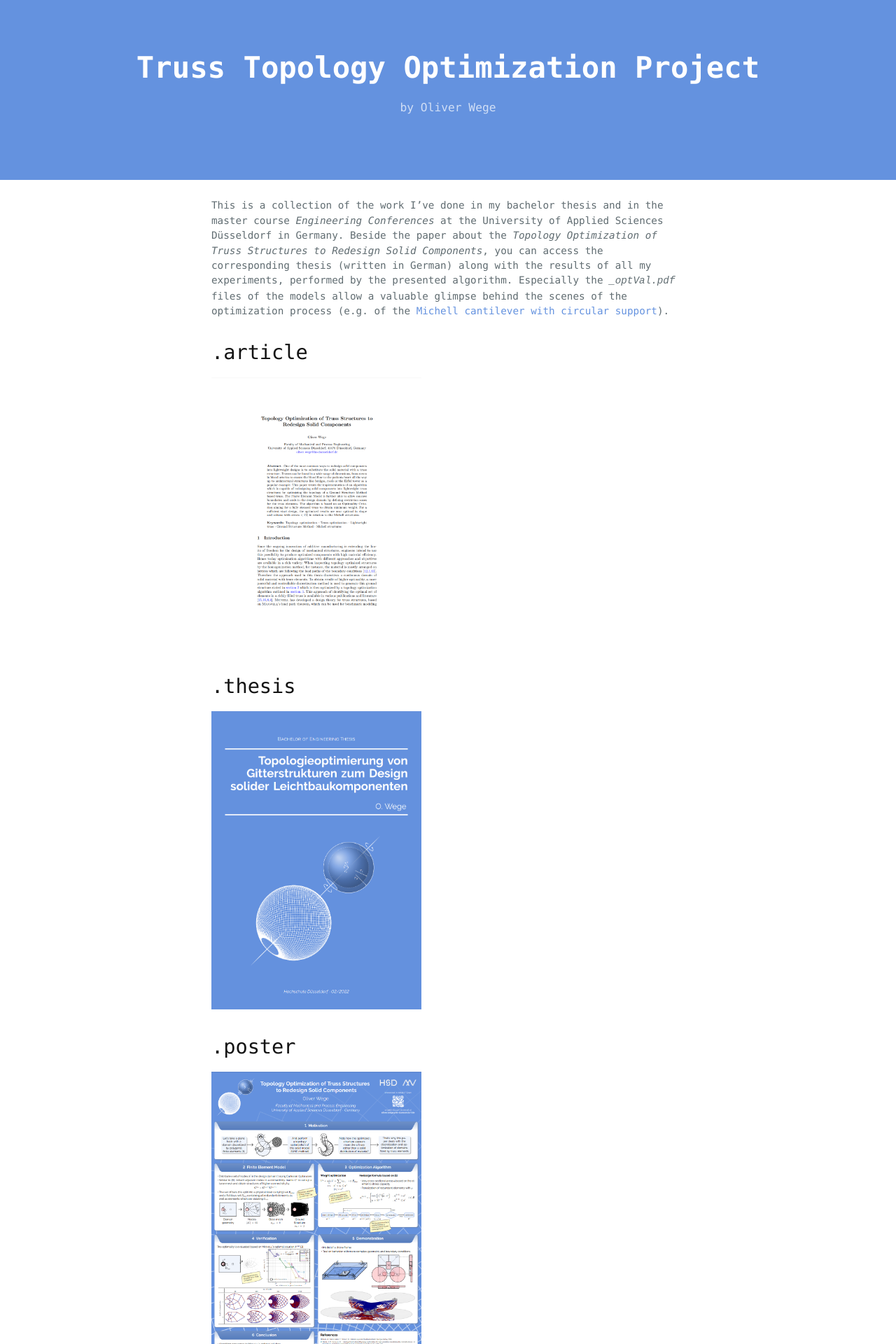
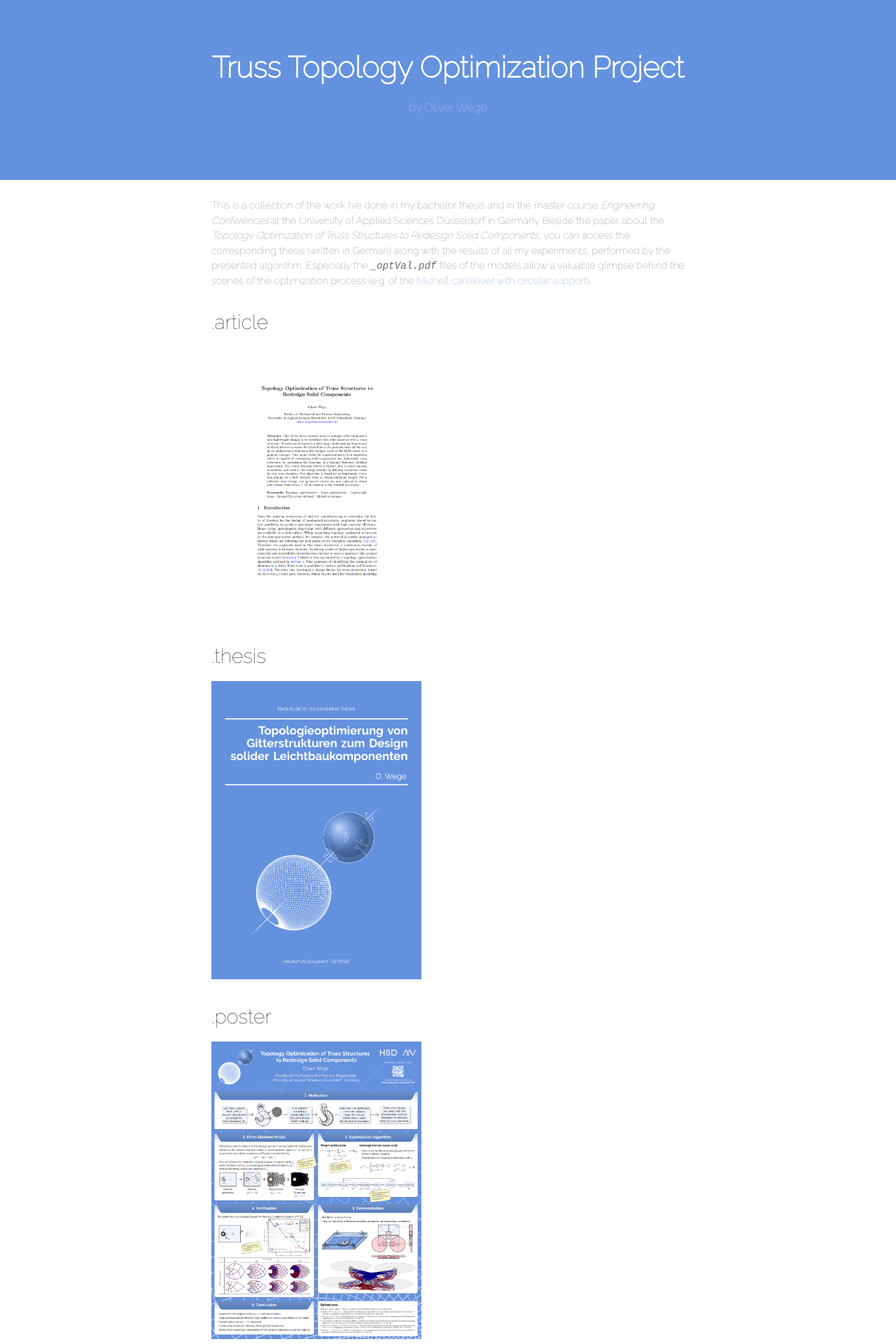
Before and after one commit to olwege/olwege.github.io, a Jekyll site: the page built from index.md, in a window 1280 px wide. Shown: the top 1920 px of the page at 70% size. Built offline with Jekyll 4.4.1, drawn with Linux system fonts in a browser that asks for light colours; our own code applies the rules of GitHub Pages for plain Markdown files; some of the changed text lies outside the part shown.

```diff
--- a/_layouts/default.html
+++ b/_layouts/default.html
@@ -4,8 +4,13 @@
     <meta charset="UTF-8">
 
 {% seo %}
-    <link rel="preconnect" href="https://fonts.gstatic.com">
-    <link rel="preload" href="https://fonts.googleapis.com/css?family=Open+Sans:400,700&display=swap" as="style" type="text/css" crossorigin>
+    <!-- <link rel="preconnect" href="https://fonts.gstatic.com">
+    <link rel="preload" href="https://fonts.googleapis.com/css?family=Open+Sans:400,700&display=swap" as="style" type="text/css" crossorigin> -->
+
+    <link rel="preconnect" href="https://fonts.googleapis.com">
+    <link rel="preconnect" href="https://fonts.gstatic.com" crossorigin>
+    <link href="https://fonts.googleapis.com/css2?family=Raleway:wght@100&display=swap" rel="stylesheet">
+
     <meta name="viewport" content="width=device-width, initial-scale=1">
     <meta name="theme-color" content="#6492DF">
     <meta name="apple-mobile-web-app-status-bar-style" content="black-translucent">
@@ -34,7 +39,7 @@
         {% if site.github.is_project_page %}
           <span class="site-footer-owner"><a href="{{ site.github.repository_url }}">{{ site.github.repository_name }}</a> is maintained by <a href="{{ site.github.owner_url }}">{{ site.github.owner_name }}</a>.</span>
         {% endif %}
-        <span class="site-footer-credits"> &copy; 2022 Oliver Wege </span>
+        <span class="site-footer-credits"> (c) 2022 Oliver Wege </span>
       </footer>
     </main>
   </body>
--- a/_sass/jekyll-theme-cayman.scss
+++ b/_sass/jekyll-theme-cayman.scss
@@ -29,7 +29,8 @@
   padding: 0;
   margin: 0;
   /*font-family: "Open Sans", "Helvetica Neue", Helvetica, Arial, sans-serif;*/
-  font-family: "Lucida Console", monospace, ui-monospace;
+  // font-family: "Lucida Console", monospace, ui-monospace;
+  font-family: 'Raleway', sans-serif;
   font-size: 16px;
   line-height: 1.5;
   color: $body-text-color;
```
